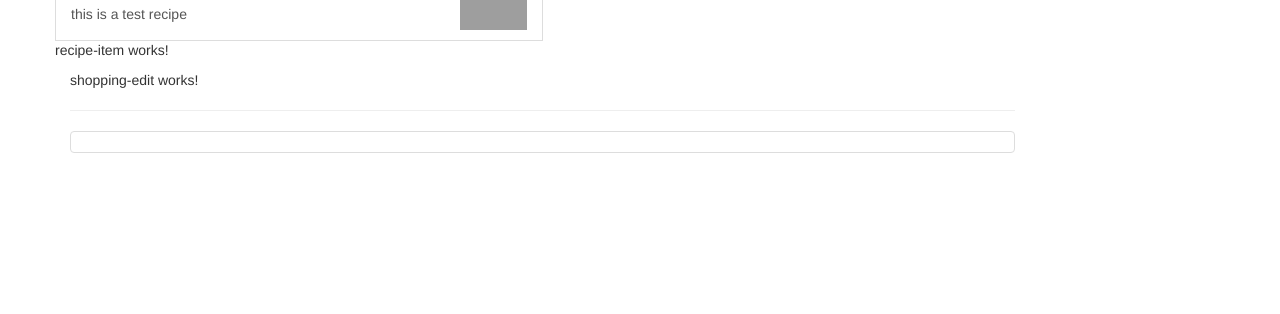
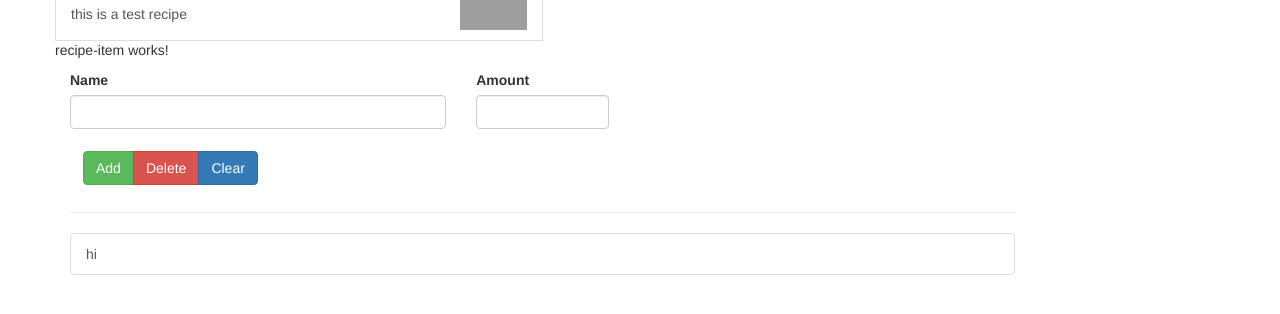
Before and after one commit to Hamzakhann/recipe-book-angular-app, an Angular app: page / in a window 1280 px wide. Shown: the part 320-634 px from the top of the page. Built offline with nearby package versions, Linux system fonts and the light colour scheme; grey boxes are pictures that could not be loaded.

Commit message:
seeding data into shooping list

```diff
--- /dev/null
+++ b/src/app/shared/ingredient.model.ts
@@ -0,0 +1,5 @@
+export class Ingredient{
+
+
+  constructor( public name:string , public amount:number){  }
+}
--- a/src/app/shopping-list/shopping-edit/shopping-edit.component.html
+++ b/src/app/shopping-list/shopping-edit/shopping-edit.component.html
@@ -1,3 +1,25 @@
-<p>
-  shopping-edit works!
-</p>
+<div class="row">
+  <div class="col-xs-12">
+    <form>
+      <div class="row">
+        <div class="col-sm-5 form-group">
+          <label for="name">Name</label>
+          <input type="text" id="name" class="form-control" />
+        </div>
+        <div class="col-sm-2 form-group">
+          <label for="amount" >Amount</label>
+          <input type="number" id="amount" class="form-control" />
+        </div>
+      </div>
+      <div class="row">
+        <div class="col-xs-12">
+          <div class="btn btn-group" >
+              <button class=" btn btn-success" type="submit">Add</button>
+              <button class="btn btn-danger" type="button">Delete</button>
+              <button class="btn btn-primary" type="button">Clear</button>
+          </div>
+        </div>
+      </div>
+    </form>
+  </div>
+</div>
--- a/src/app/shopping-list/shopping-list.component.html
+++ b/src/app/shopping-list/shopping-list.component.html
@@ -3,7 +3,7 @@
     <app-shopping-edit></app-shopping-edit>
     <hr/>
     <ul class="list-group" >
-      <a class="list-group-item" style="cursor:pointer" ></a>
+      <a class="list-group-item" style="cursor:pointer" >hi</a>
     </ul>
   </div>
 </div>
```
